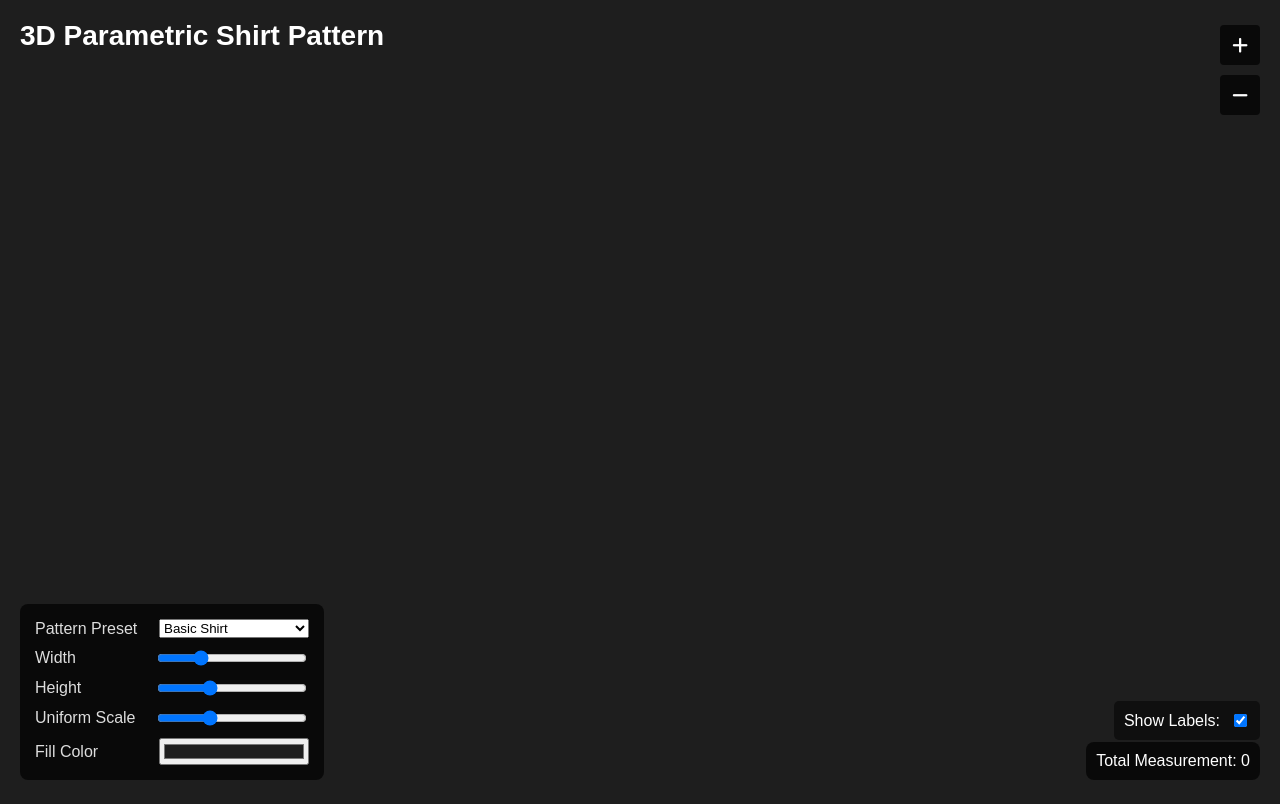
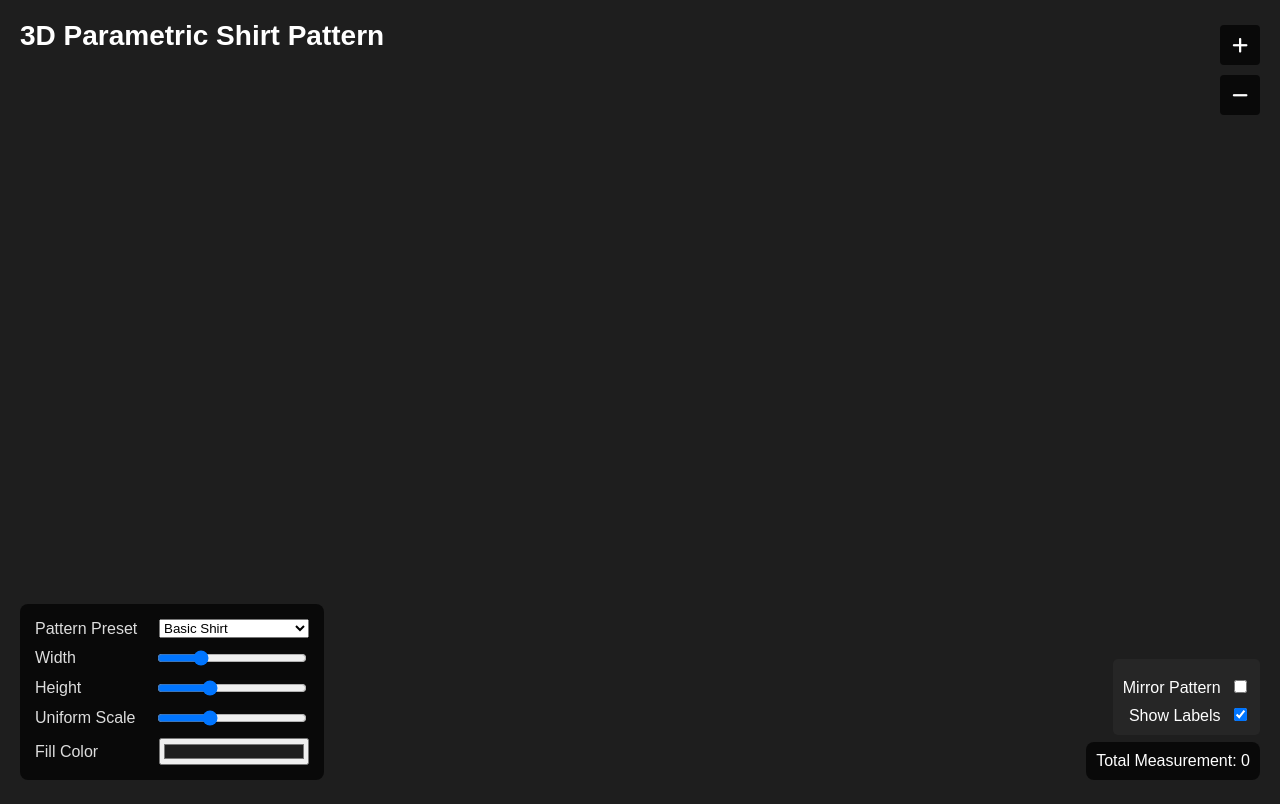
Before and after one commit to Anirban166/Pattern-Forge, a Flask app: page /3d in a window 1280 px wide. Run offline with Flask 3, Linux system fonts and the light colour scheme; some libraries are stand-ins or nearby versions.

Commit message:
Added pattern mirroring.

```diff
--- a/static/style.css
+++ b/static/style.css
@@ -13,6 +13,17 @@
     z-index: 10;
     font-size: 28px;
     font-weight: bold;
+  }
+
+  nav {
+    background: linear-gradient(to right, #007bff, #6610f2);
+    color: white;
+    padding: 15px 20px;
+    width: 100%;
+    box-shadow: 0 2px 5px rgba(0, 0, 0, 0.1);
+    display: flex;
+    justify-content: space-between;
+    align-items: center;
   }
 
   .controls {
@@ -186,3 +197,22 @@
     gap: 10px;
     z-index: 10;
   }
+
+  .controls-bottom-right {
+    position: absolute;
+    bottom: 65px;
+    right: 20px;
+    display: flex;
+    flex-direction: column;
+    align-items: flex-end;
+    background-color: rgba(40, 40, 40, 0.8);
+    padding: 10px;
+    border-radius: 5px;
+  }
+  .toggle-control {
+    margin-top: 8px;
+    color: white;
+  }
+  .toggle-control label {
+    margin-right: 5px;
+  }
--- a/templates/3d.html
+++ b/templates/3d.html
@@ -54,6 +54,17 @@
     <button class="zoom-button" id="zoomOut"><i class="fas fa-minus"></i></button>
   </div>
 
+  <div class="controls-bottom-right">
+    <div class="toggle-control" id="mirrorPatternContainer">
+      <label for="mirrorPatternCheckbox">Mirror Pattern</label>
+      <input type="checkbox" id="mirrorPatternCheckbox">
+    </div>
+    <div class="toggle-control" id="toggleLabelsContainer">
+      <label for="toggleLabelsCheckbox">Show Labels</label>
+      <input type="checkbox" id="toggleLabelsCheckbox" checked>
+    </div>
+  </div>
+
   <script type="module">
     import * as THREE from 'three';
     import { OrbitControls } from 'three/addons/controls/OrbitControls.js';
@@ -74,11 +85,9 @@
 
     const group = new THREE.Group();
     scene.add(group);
-    // group.position.set(0, 0, 0);
 
     const labelGroup = new THREE.Group();
     scene.add(labelGroup);
-    labelGroup.visible = true;
 
     const fontLoader = new FontLoader();
     let font;
@@ -141,6 +150,7 @@
         { type: "bezier", points: [[35, 42], [40, 40], [42, 35], [40, 30]], label: "Bezier: (35,42), (40,40), (42,35), (40,30)" },
         { type: "line", points: [[40, 30], [20, 12]], label: "Line: (40,30) to (20,12)" },
         { type: "line", points: [[20, 12], [20, 0]], label: "Line: (20,12) to (20,0)" },
+        { type: "break"},
         { type: "line", points: [[120, 0], [180, 0]], label: "Line: (120,0) to (180,0)" },
         { type: "bezier", points: [[120, 0], [125, 5], [123, 15], [130, 18]], label: "Bezier: (120,0), (125,5), (123,15), (130,18)" },
         { type: "line", points: [[130, 18], [130, 32]], label: "Line: (130,18) to (130,32)" },
@@ -156,13 +166,12 @@
       ]
     };
 
-    const generatePattern = (patternData, width, height, colorHex) => {
-      group.clear();
-      labelGroup.clear(); // Clear previous labels
+    // Function to generate and add a single pattern piece (original or mirrored)
+    const generatePatternShape = (patternData, width, height, colorHex, isMirrored = false) => {
       let shape = new THREE.Shape();
       let lastPoint = null;
 
-      const addShape = (shp) => {
+      const addShapeToGroup = (shp) => {
         if (shp && shp.getPoints().length > 1) {
           const geometry = new THREE.ShapeGeometry(shp);
           const fill = new THREE.Mesh(geometry, new THREE.MeshBasicMaterial({
@@ -180,13 +189,15 @@
 
       patternData.forEach((segment) => {
         if (segment.type === "break") {
-          addShape(shape);
-          shape = new THREE.Shape();
+          addShapeToGroup(shape);
+          shape = new THREE.Shape(); // Start a new shape for the next piece
           lastPoint = null;
           return;
         }
 
-        const scaled = segment.points.map(p => new THREE.Vector2(p[0] * (width / 100), p[1] * (height / 100)));
+        // Apply mirroring to points if isMirrored is true
+        const processedPoints = segment.points.map(p => isMirrored ? [-p[0], p[1]] : [p[0], p[1]]);
+        const scaled = processedPoints.map(p => new THREE.Vector2(p[0] * (width / 100), p[1] * (height / 100)));
         const start = scaled[0];
 
         if (!lastPoint || !lastPoint.equals(start)) {
@@ -194,6 +205,8 @@
         }
 
         let labelPosition;
+        // let labelText = segment.label || ""; // labelText definition moved inside the conditional block
+
         if (segment.type === "line") {
           shape.lineTo(scaled[1].x, scaled[1].y);
           lastPoint = scaled[1];
@@ -201,10 +214,14 @@
         } else if (segment.type === "bezier") {
           shape.bezierCurveTo(scaled[1].x, scaled[1].y, scaled[2].x, scaled[2].y, scaled[3].x, scaled[3].y);
           lastPoint = scaled[3];
-          labelPosition = new THREE.Vector3(scaled[0].x, scaled[0].y - 5, 5); // Approximate label position near start
+          labelPosition = new THREE.Vector3(scaled[0].x, scaled[0].y - 5, 5);
         }
-        if (font && segment.label && labelGroup.visible) {
-          const textGeometry = new TextGeometry(segment.label, {
+
+        // MODIFIED CONDITION: Only create labels if NOT mirrored and labels are visible
+        if (font && segment.label && labelGroup.visible && !isMirrored) {
+          const labelText = segment.label || ""; // Define labelText here
+
+          const textGeometry = new TextGeometry(labelText, {
             font: font,
             size: 4,
             height: 0.1,
@@ -218,20 +235,24 @@
           labelGroup.add(textMesh);
         }
       });
-
-      addShape(shape);
-      const totalMeasurement = calculateTotalMeasurement(patternData, width, height);
-      document.getElementById('measurementDisplay').textContent = `Total Measurement: ${totalMeasurement.toFixed(2)} cm`;
+      addShapeToGroup(shape);
     };
 
-    const calculateTotalMeasurement = (patternData, width, height) => {
+    const calculateTotalMeasurement = (patternData, currentWidth, currentHeight) => {
       let total = 0;
       patternData.forEach((segment) => {
         if (segment.type === "break") return;
-        const scaledPoints = segment.points.map(p => new THREE.Vector2(p[0] * (width / 100), p[1] * (height / 100)));
+        // Use original points for measurement, scaled by current width/height factors
+        const scaledPoints = segment.points.map(p => new THREE.Vector2(p[0] * (currentWidth / 100), p[1] * (currentHeight / 100)));
         for (let i = 1; i < scaledPoints.length; i++) {
-          total += scaledPoints[i].distanceTo(scaledPoints[i - 1]);
+            // For bezier, this is an approximation (chord length). True arc length is more complex.
+            // For simplicity, we sum lengths of defining points for bezier too.
+            if (segment.type === "line" || segment.type === "bezier") { // Treat bezier points similarly for this rough calc
+                 total += scaledPoints[i].distanceTo(scaledPoints[i - 1]);
+            }
         }
+         // A more accurate bezier length calculation would involve integrating its derivative or using an approximation method.
+         // Current method for bezier will give length of control polygon, not the curve itself.
       });
       return total;
     };
@@ -243,38 +264,55 @@
     const colorInput = document.getElementById('fillColor');
     const measurementDisplay = document.getElementById('measurementDisplay');
 
-    const toggleLabelsContainer = document.createElement('div');
-    toggleLabelsContainer.classList.add('toggle-labels-container');
-    const toggleLabelsLabel = document.createElement('label');
-    toggleLabelsLabel.textContent = 'Show Labels:';
-    const toggleLabelsCheckbox = document.createElement('input');
-    toggleLabelsCheckbox.type = 'checkbox';
-    toggleLabelsCheckbox.checked = true;
+    const toggleLabelsCheckbox = document.getElementById('toggleLabelsCheckbox');
+    const mirrorPatternCheckbox = document.getElementById('mirrorPatternCheckbox');
 
-    toggleLabelsContainer.appendChild(toggleLabelsLabel);
-    toggleLabelsContainer.appendChild(toggleLabelsCheckbox);
-    document.body.appendChild(toggleLabelsContainer);
 
     toggleLabelsCheckbox.addEventListener('change', () => {
       labelGroup.visible = toggleLabelsCheckbox.checked;
+      updatePattern(); // Redraw to show/hide labels
     });
 
+    mirrorPatternCheckbox.addEventListener('change', updatePattern);
+
+
     function updatePattern() {
-      if (!font) return;
+      if (!font) return; // Don't draw if font isn't loaded
+
+      // Clear existing pattern and labels from the groups
+      while(group.children.length > 0){ group.remove(group.children[0]); }
+      while(labelGroup.children.length > 0){ labelGroup.remove(labelGroup.children[0]); }
 
       const patternName = patternSelect.value;
-      const patternData = patternPresets[patternName];
-      let width = parseFloat(widthSlider.value);
-      let height = parseFloat(heightSlider.value);
+      // Use a deep copy of the preset data to avoid modifying the original presets
+      const originalPatternData = JSON.parse(JSON.stringify(patternPresets[patternName]));
+
+      let currentWidth = parseFloat(widthSlider.value);
+      let currentHeight = parseFloat(heightSlider.value);
       const scale = parseFloat(scaleSlider.value);
       const fillColor = colorInput.value;
 
-      if (scale !== 1.0) {
-        width *= scale;
-        height *= scale;
+      // Apply uniform scale
+      // Note: The actual points in patternPresets are defined relative to a 100x100 box.
+      // The width/height sliders then stretch this. Scale is an additional multiplier.
+      // For simplicity in generatePatternShape, we'll pass scaled width/height.
+      // Or, adjust points directly. Let's adjust width/height passed.
+      const effectiveWidth = currentWidth * scale;
+      const effectiveHeight = currentHeight * scale;
+
+      // Generate and add the original pattern
+      generatePatternShape(originalPatternData, effectiveWidth, effectiveHeight, fillColor, false);
+
+      if (mirrorPatternCheckbox.checked) {
+        // Generate and add the mirrored pattern.
+        // The `isMirrored = true` flag in generatePatternShape will handle negating x-coordinates.
+        generatePatternShape(originalPatternData, effectiveWidth, effectiveHeight, fillColor, true);
       }
 
-      generatePattern(patternData, width, height, fillColor);
+      // Calculate measurement based on the original pattern data and current dimensions
+      const totalMeasurement = calculateTotalMeasurement(originalPatternData, effectiveWidth, effectiveHeight);
+      // If mirrored, the total material might be considered double, but the measurement here refers to one piece.
+      measurementDisplay.textContent = `Total Measurement: ${totalMeasurement.toFixed(2)} cm`;
     }
 
     patternSelect.addEventListener('change', updatePattern);
@@ -287,11 +325,13 @@
     const zoomOutButton = document.getElementById('zoomOut');
 
     zoomInButton.addEventListener('click', () => {
-      camera.position.z -= 10;
+      camera.position.z = Math.max(camera.position.z - 20, 10); // Prevent zooming too close
+      controls.update();
     });
 
     zoomOutButton.addEventListener('click', () => {
-      camera.position.z += 10;
+      camera.position.z += 20;
+      controls.update();
     });
 
     window.addEventListener("resize", () => {
@@ -302,9 +342,12 @@
 
     const animate = () => {
       requestAnimationFrame(animate);
-      controls.update();
+      controls.update(); // Only if damping or auto-rotation is enabled
       renderer.render(scene, camera);
     };
+
+    // Initial call to draw the pattern once everything is set up (font might still be loading)
+    // updatePattern() is called inside fontLoader callback for the very first draw.
     animate();
 
   </script>
```
